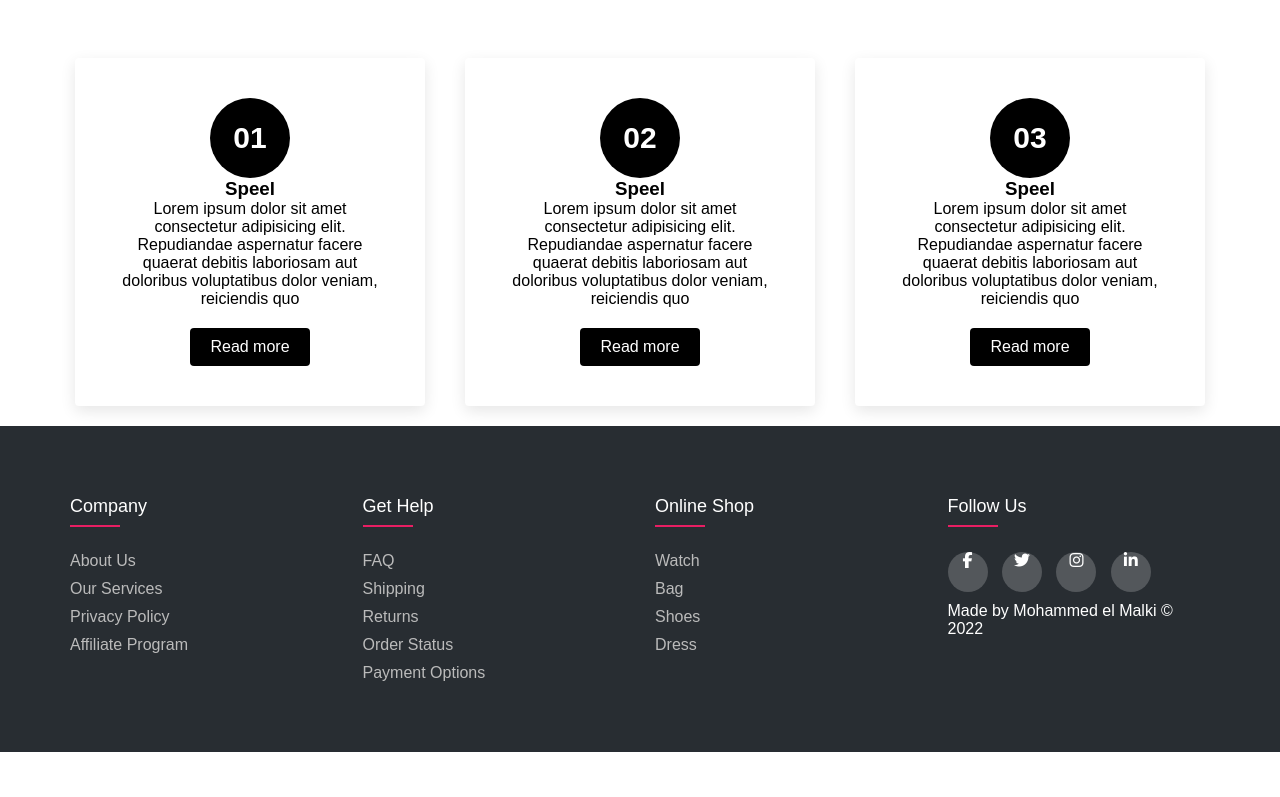
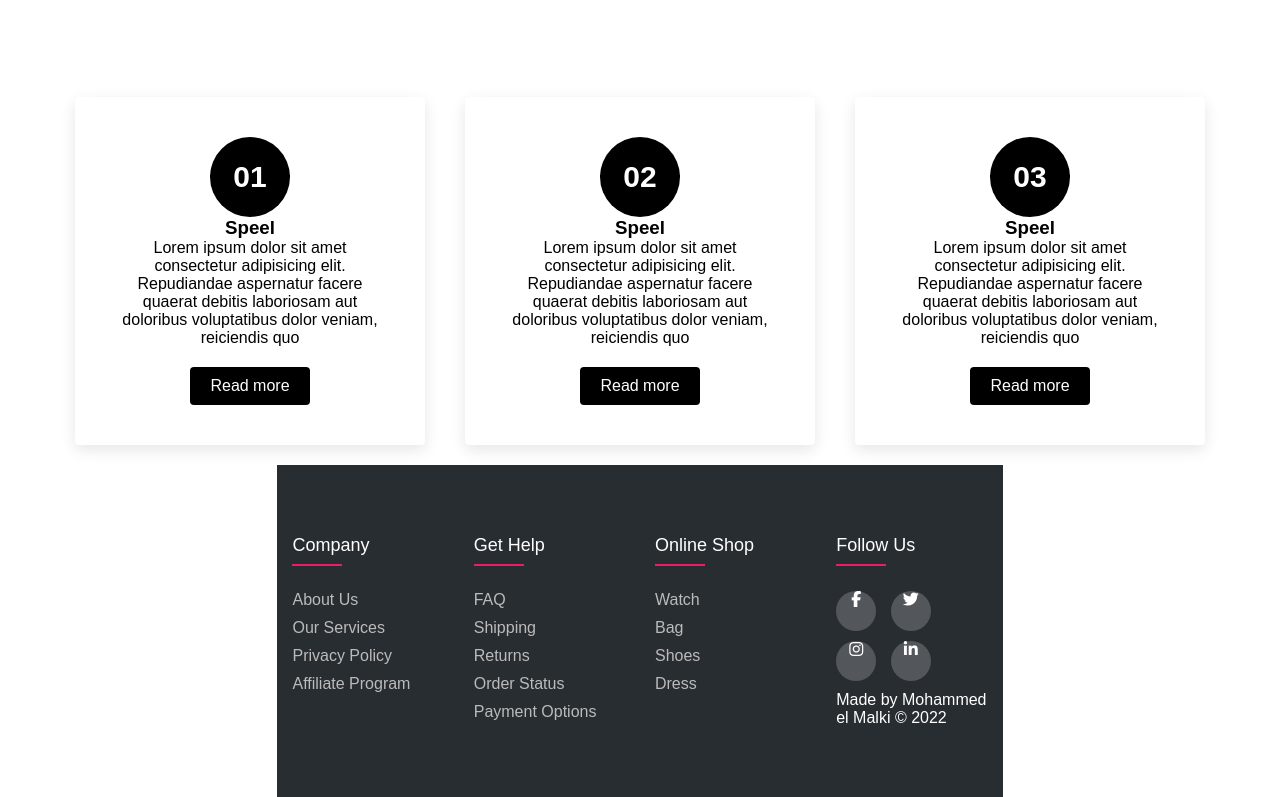
Before and after one commit to yelsed/game-review, a PHP site: page / in a window 1280 px wide. Shown: the part 80-877 px from the top of the page. Before the commit the page ends 832 px from the top, so only its background shows below. Run offline with PHP 8.4, Linux system fonts and the light colour scheme; some libraries are stand-ins or nearby versions.

Commit message:
Update index.php

```diff
--- a/index.php
+++ b/index.php
@@ -13,6 +13,7 @@ require_once("partials/head.php");
 
 <html>
 <body>
+    <div class="container">
     <div class="container">
         <div class="box">
             <div class="icon">01</div>
```
